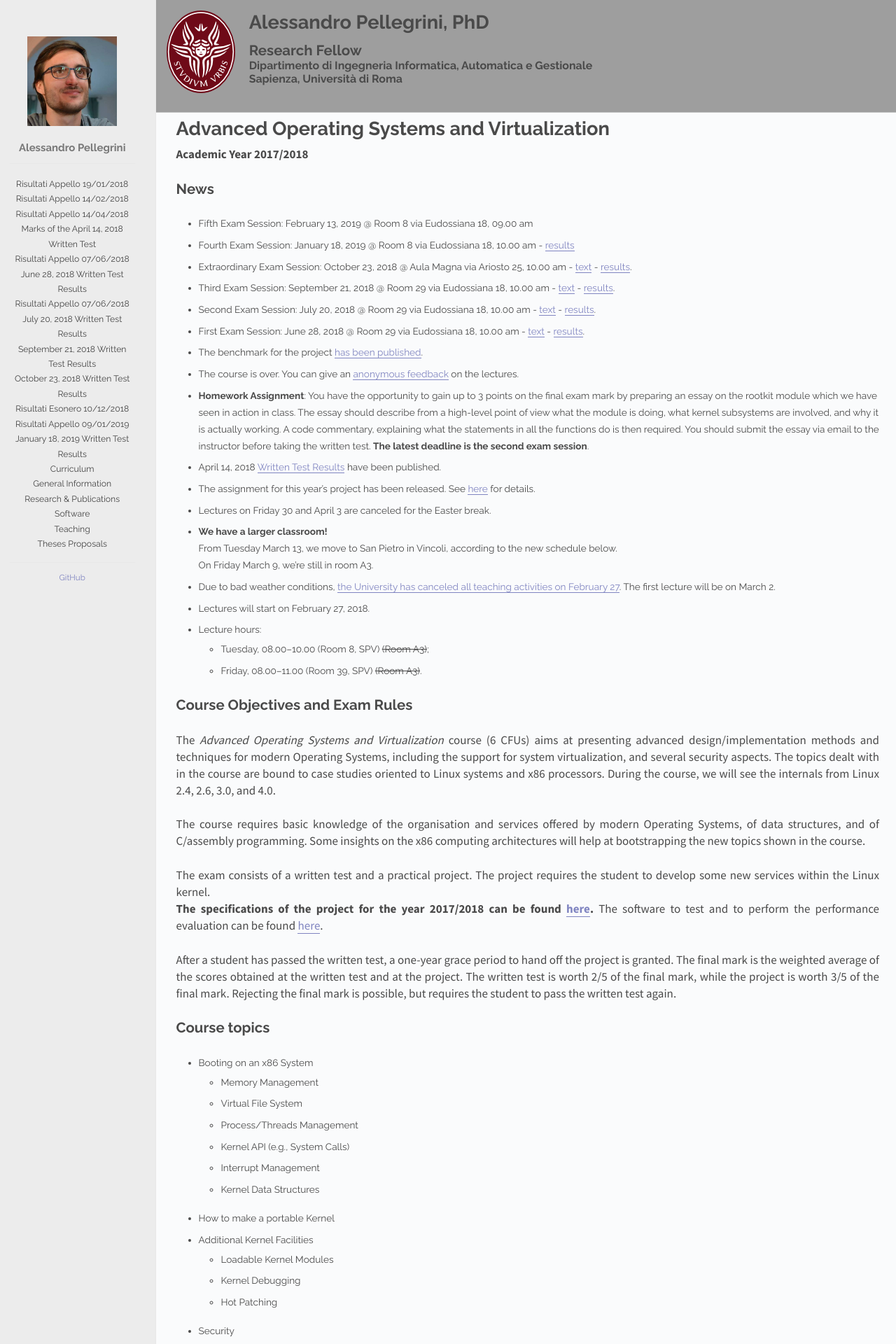
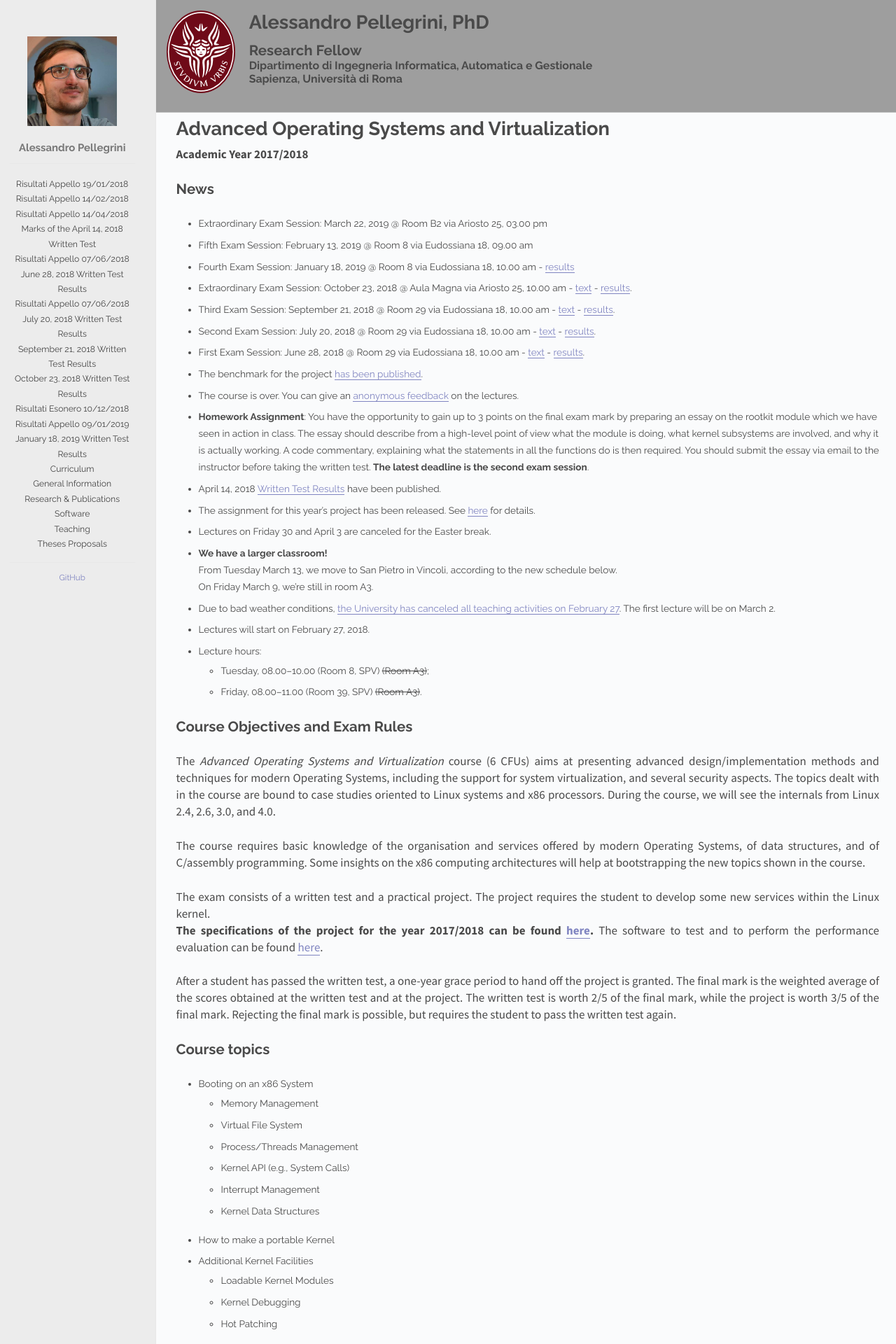
Before and after one commit to alessandropellegrini/personal-website, a Jekyll site: the page built from _posts/2017-01-01-aosv.md, in a window 1280 px wide. Shown: the top 1920 px of the page at 70% size. Built offline with Jekyll 4.4.1, drawn with Linux system fonts in a browser that asks for light colours.

Commit message:
Publish new AOSV exam dates
Signed-off-by: Alessandro Pellegrini <pellegrini@dis.uniroma1.it>

```diff
--- a/_posts/2017-01-01-aosv.md
+++ b/_posts/2017-01-01-aosv.md
@@ -12,6 +12,7 @@ News
 ----
 
 
+* Extraordinary Exam Session: March 22, 2019 @ Room B2 via Ariosto 25, 03.00 pm
 * Fifth Exam Session: February 13, 2019 @ Room 8 via Eudossiana 18, 09.00 am
 * Fourth Exam Session: January 18, 2019 @ Room 8 via Eudossiana 18, 10.00 am - [results]({{ local-url }}/2019-01-18-risultati.html)
 * Extraordinary Exam Session: October 23, 2018 @ Aula Magna via Ariosto 25, 10.00 am - [text]({{ local-url }}/2018-10-23.pdf) - [results]({{ local-url }}/2018-10-23-risultati.html).
```
